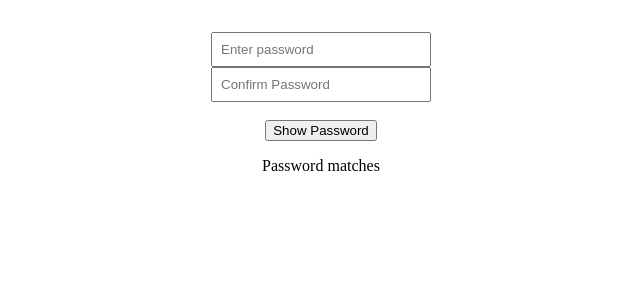
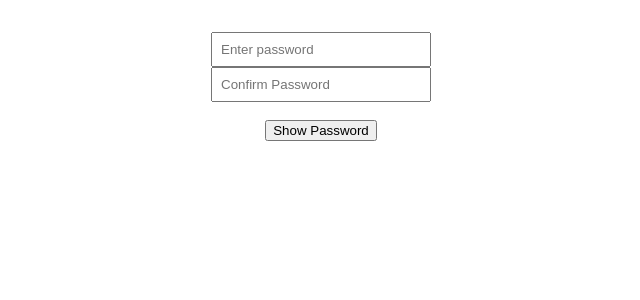
Before and after one commit to neel132/nihilent-angular-training, an Angular app: page / in a window 1280 px wide. Shown: the top 300 px of the page, without its empty margins (319-959 px from the left). Built offline with nearby package versions, Linux system fonts and the light colour scheme.

Commit message:
feat: structural dom - ngIf

```diff
--- a/src/app/app.component.html
+++ b/src/app/app.component.html
@@ -8,5 +8,5 @@
   <button (click)="toggleVisibility()">
     {{isVisible() ? 'Hide' : 'Show'}} Password
   </button>
-  <p>{{ passwordsDoNotMatch() ? 'Passwords do not match' : 'Password matches' }}</p>
+  <p *ngIf="password() !=='' && confirmPassword() !== ''">{{ passwordsDoNotMatch() ? 'Passwords do not match' : 'Password matches' }}</p>
 </div>
--- /dev/null
+++ b/src/app/home/home.component.html
@@ -0,0 +1 @@
+<p>home works!</p>
```
Also changed, not shown: src/app/home/home.component.ts (added, +12 -0 lines), src/app/home/home.component.css (added), 1 other file (tests, documents, lock files or other folders).
